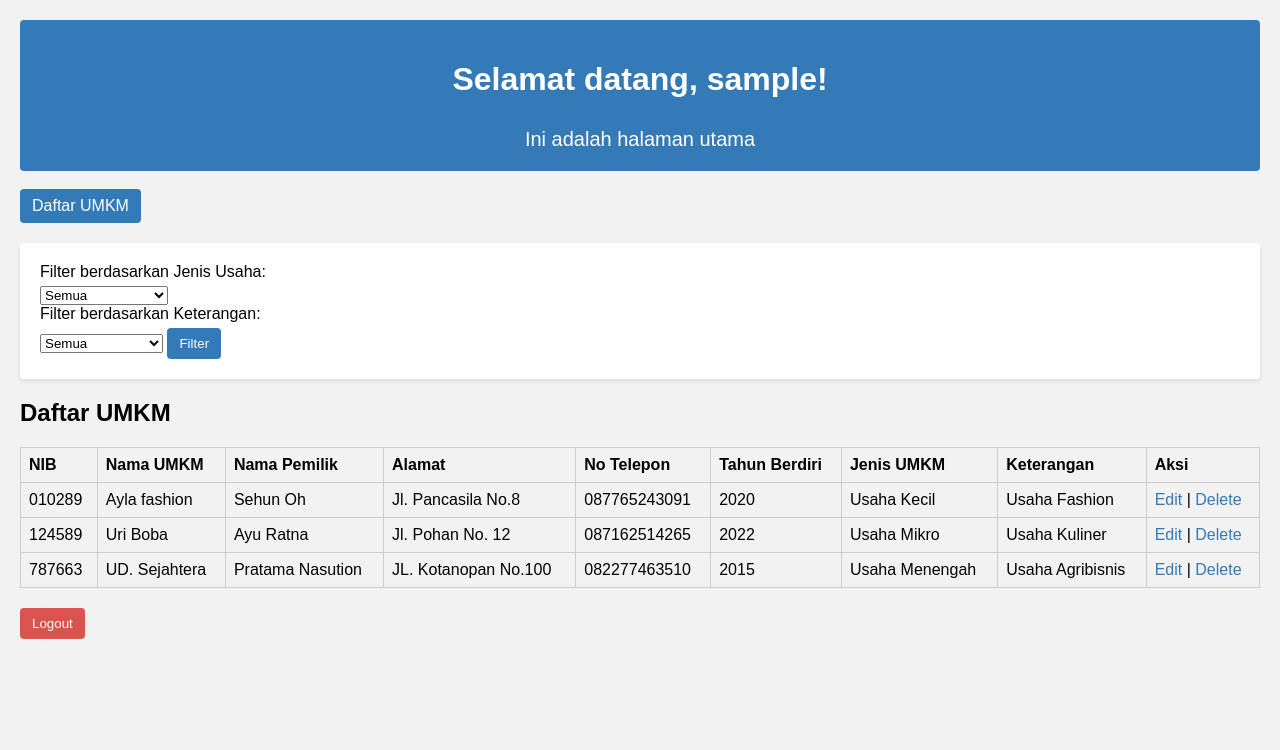
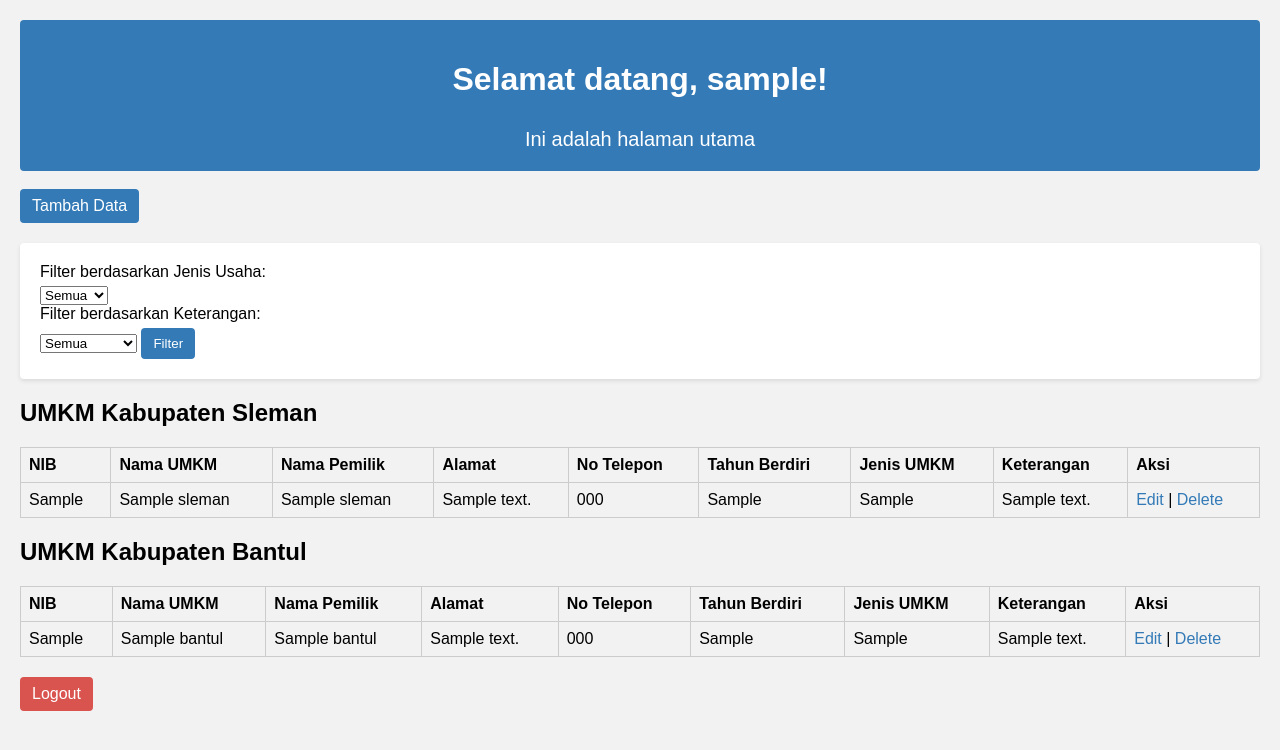
Before and after one commit to Fitrahsnst/umkm_app, a PHP site: page / in a window 1280 px wide. Shown: the top 750 px of the page. Run offline with PHP 8.4, Linux system fonts and the light colour scheme; the visitor is signed in with stand-in values (Sample User, id 1); data comes from the database, SQL or seed files in the repository; tables that the repository leaves empty or names only in its code hold one stand-in row (values such as "Sample post").

Commit message:
Fix index.php

```diff
--- a/index.php
+++ b/index.php
@@ -16,13 +16,21 @@
     exit;
 }
 
-// Mendapatkan daftar jenis usaha yang tersedia
-$queryJenisUsaha = "SELECT DISTINCT jenis_umkm FROM umkm";
-$resultJenisUsaha = mysqli_query($conn, $queryJenisUsaha);
+// Mendapatkan daftar jenis usaha yang tersedia dari tabel umkm_sleman
+$queryJenisUsahaSleman = "SELECT DISTINCT jenis_umkm FROM umkm_sleman";
+$resultJenisUsahaSleman = mysqli_query($conn, $queryJenisUsahaSleman);
 
-// Mendapatkan daftar keterangan yang tersedia
-$queryKeterangan = "SELECT DISTINCT keterangan FROM umkm";
-$resultKeterangan = mysqli_query($conn, $queryKeterangan);
+// Mendapatkan daftar keterangan yang tersedia dari tabel umkm_sleman
+$queryKeteranganSleman = "SELECT DISTINCT keterangan FROM umkm_sleman";
+$resultKeteranganSleman = mysqli_query($conn, $queryKeteranganSleman);
+
+// Mendapatkan daftar jenis usaha yang tersedia dari tabel umkm_bantul
+$queryJenisUsahaBantul = "SELECT DISTINCT jenis_umkm FROM umkm_bantul";
+$resultJenisUsahaBantul = mysqli_query($conn, $queryJenisUsahaBantul);
+
+// Mendapatkan daftar keterangan yang tersedia dari tabel umkm_bantul
+$queryKeteranganBantul = "SELECT DISTINCT keterangan FROM umkm_bantul";
+$resultKeteranganBantul = mysqli_query($conn, $queryKeteranganBantul);
 
 // Mengatur kolom dan arah sorting default
 $column = isset($_GET['column']) ? $_GET['column'] : 'nib';
@@ -57,19 +65,33 @@
     $filterParams[] = $selectedKeterangan;
 }
 
-// Memodifikasi query untuk memasukkan kondisi filter
-$query = "SELECT * FROM umkm";
+// Memodifikasi query untuk memasukkan kondisi filter untuk UMKM Sleman
+$querySleman = "SELECT * FROM umkm_sleman";
 if (!empty($filterCondition)) {
-    $query .= " WHERE $filterCondition";
+    $querySleman .= " WHERE $filterCondition";
 }
-$query .= " ORDER BY $column $direction";
+$querySleman .= " ORDER BY $column $direction";
 
-$stmt = mysqli_prepare($conn, $query);
+$stmtSleman = mysqli_prepare($conn, $querySleman);
 if (!empty($filterParams)) {
-    mysqli_stmt_bind_param($stmt, str_repeat('s', count($filterParams)), ...$filterParams);
+    mysqli_stmt_bind_param($stmtSleman, str_repeat('s', count($filterParams)), ...$filterParams);
 }
-mysqli_stmt_execute($stmt);
-$result = mysqli_stmt_get_result($stmt);
+mysqli_stmt_execute($stmtSleman);
+$resultSleman = mysqli_stmt_get_result($stmtSleman);
+
+// Memodifikasi query untuk memasukkan kondisi filter untuk UMKM Bantul
+$queryBantul = "SELECT * FROM umkm_bantul";
+if (!empty($filterCondition)) {
+    $queryBantul .= " WHERE $filterCondition";
+}
+$queryBantul .= " ORDER BY $column $direction";
+
+$stmtBantul = mysqli_prepare($conn, $queryBantul);
+if (!empty($filterParams)) {
+    mysqli_stmt_bind_param($stmtBantul, str_repeat('s', count($filterParams)), ...$filterParams);
+}
+mysqli_stmt_execute($stmtBantul);
+$resultBantul = mysqli_stmt_get_result($stmtBantul);
 
 // Mengubah arah sorting untuk tombol tautan
 $nextDirection = $direction === 'asc' ? 'desc' : 'asc';
@@ -80,29 +102,31 @@
 <head>
     <title>Halaman Utama</title>
     <link rel="stylesheet" type="text/css" href="style.css">
+</head>
+<body>
     <div class="welcome-section">
         <h1>Selamat datang, <?php echo $_SESSION['username']; ?>!</h1>
         <p>Ini adalah halaman utama</p>
     </div>
-    <link rel="stylesheet" type="text/css" href="style.css">
 
-</head>
-<body>
-<br> <a href="add.php" class="btn btn-add-user">Daftar UMKM</a><br>
+    <div>
+
+    <br><a href="add.php" class="btn btn-add">Tambah Data</a>
+
 
         <form method="GET" action="index.php" class="filter-form">
-        <label for="jenis_usaha">Filter berdasarkan Jenis Usaha:</label>
-        <select id="jenis_usaha" name="jenis_usaha">
+            <label for="jenis_usaha_sleman">Filter berdasarkan Jenis Usaha:</label>
+            <select id="jenis_usaha_sleman" name="jenis_usaha">
                 <option value="">Semua</option>
-            <?php while ($rowJenisUsaha = mysqli_fetch_assoc($resultJenisUsaha)) { ?>
+                <?php while ($rowJenisUsaha = mysqli_fetch_assoc($resultJenisUsahaSleman)) { ?>
                     <option value="<?php echo $rowJenisUsaha['jenis_umkm']; ?>" <?php echo $selectedJenisUsaha === $rowJenisUsaha['jenis_umkm'] ? 'selected' : ''; ?>><?php echo $rowJenisUsaha['jenis_umkm']; ?></option>
                 <?php } ?>
             </select>
 
-        <label for="keterangan">Filter berdasarkan Keterangan:</label>
-        <select id="keterangan" name="keterangan">
+            <label for="keterangan_sleman">Filter berdasarkan Keterangan:</label>
+            <select id="keterangan_sleman" name="keterangan">
                 <option value="">Semua</option>
-            <?php while ($rowKeterangan = mysqli_fetch_assoc($resultKeterangan)) { ?>
+                <?php while ($rowKeterangan = mysqli_fetch_assoc($resultKeteranganSleman)) { ?>
                     <option value="<?php echo $rowKeterangan['keterangan']; ?>" <?php echo $selectedKeterangan === $rowKeterangan['keterangan'] ? 'selected' : ''; ?>><?php echo $rowKeterangan['keterangan']; ?></option>
                 <?php } ?>
             </select>
@@ -110,7 +134,7 @@
             <button type="submit" class="btn btn-filter">Filter</button>
         </form>
 
-    <h2>Daftar UMKM</h2>
+        <h2>UMKM Kabupaten Sleman</h2>
 
         <table>
             <tr>
@@ -125,8 +149,8 @@
                 <th>Aksi</th>
             </tr>
             <?php
-        // Menampilkan data umkm dalam tabel
-        while ($row = mysqli_fetch_assoc($result)) {
+            // Menampilkan data umkm Sleman dalam tabel
+            while ($row = mysqli_fetch_assoc($resultSleman)) {
                 echo "<tr>";
                 echo "<td>".$row['nib']."</td>";
                 echo "<td>".$row['nama_umkm']."</td>";
@@ -141,13 +165,44 @@
             }
             ?>
         </table>
+    </div>
 
-    <button class="btn btn-logout" onclick="location.href='index.php?logout=true'">Logout</button>
+    <div>
+        <h2>UMKM Kabupaten Bantul</h2>
 
+        <table>
+            <tr>
+                <th>NIB</th>
+                <th>Nama UMKM</th>
+                <th>Nama Pemilik</th>
+                <th>Alamat</th>
+                <th>No Telepon</th>
+                <th>Tahun Berdiri</th>
+                <th>Jenis UMKM</th>
+                <th>Keterangan</th>
+                <th>Aksi</th>
+            </tr>
+            <?php
+            // Menampilkan data umkm Bantul dalam tabel
+            while ($row = mysqli_fetch_assoc($resultBantul)) {
+                echo "<tr>";
+                echo "<td>".$row['nib']."</td>";
+                echo "<td>".$row['nama_umkm']."</td>";
+                echo "<td>".$row['nama_pemilik']."</td>";
+                echo "<td>".$row['alamat']."</td>";
+                echo "<td>".$row['no_telepon']."</td>";
+                echo "<td>".$row['tahun_berdiri']."</td>";
+                echo "<td>".$row['jenis_umkm']."</td>";
+                echo "<td>".$row['keterangan']."</td>";
+                echo "<td><a href='edit.php?id=".$row['nib']."'>Edit</a> | <a href='delete.php?id=".$row['nib']."'>Delete</a></td>";
+                echo "</tr>";
+            }
+            ?>
+        </table>
+    </div>
+
+    <div class="logout-section">
+        <a href="index.php?logout=true" class="btn btn-logout">Logout</a>
+    </div>
 </body>
 </html>
-
-<?php
-// Menutup koneksi database
-mysqli_close($conn);
-?>
```
Lines whose indentation alone changed are shown as unchanged.
